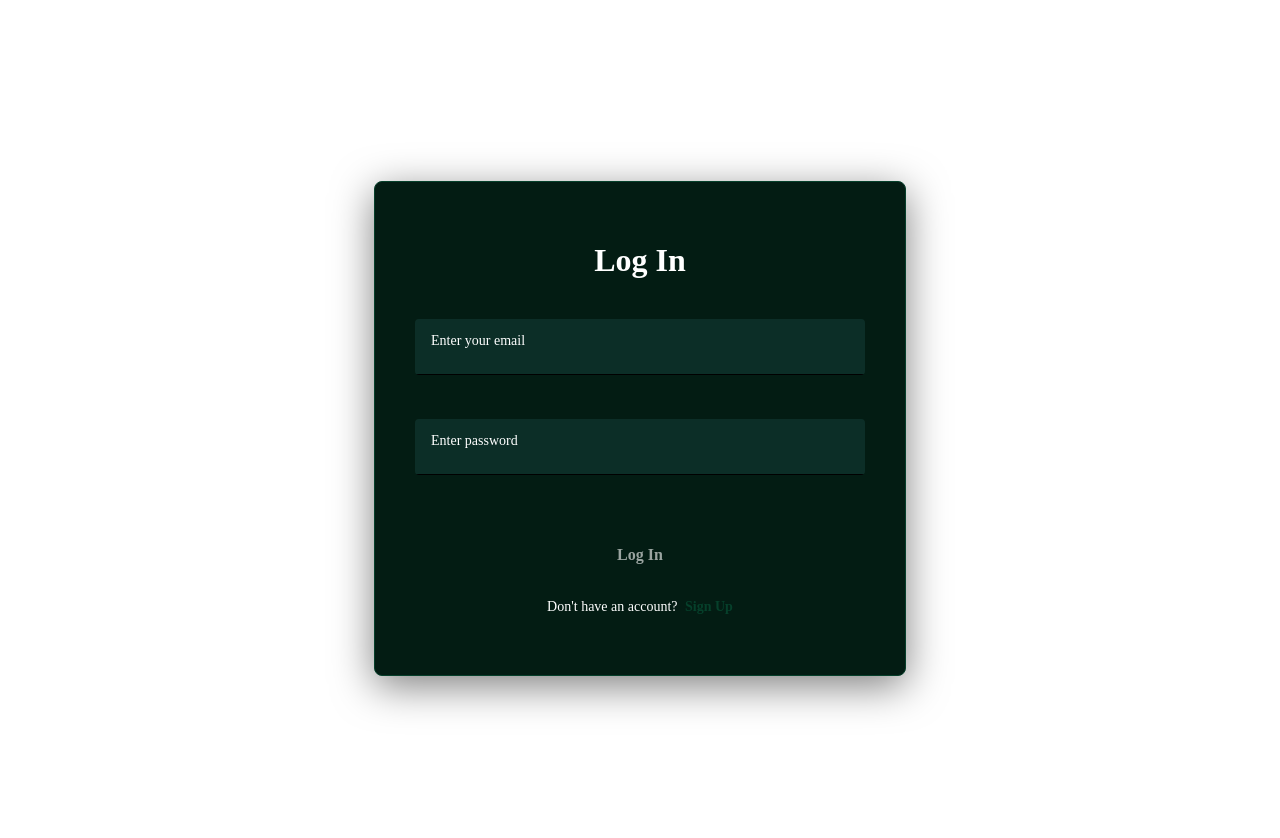
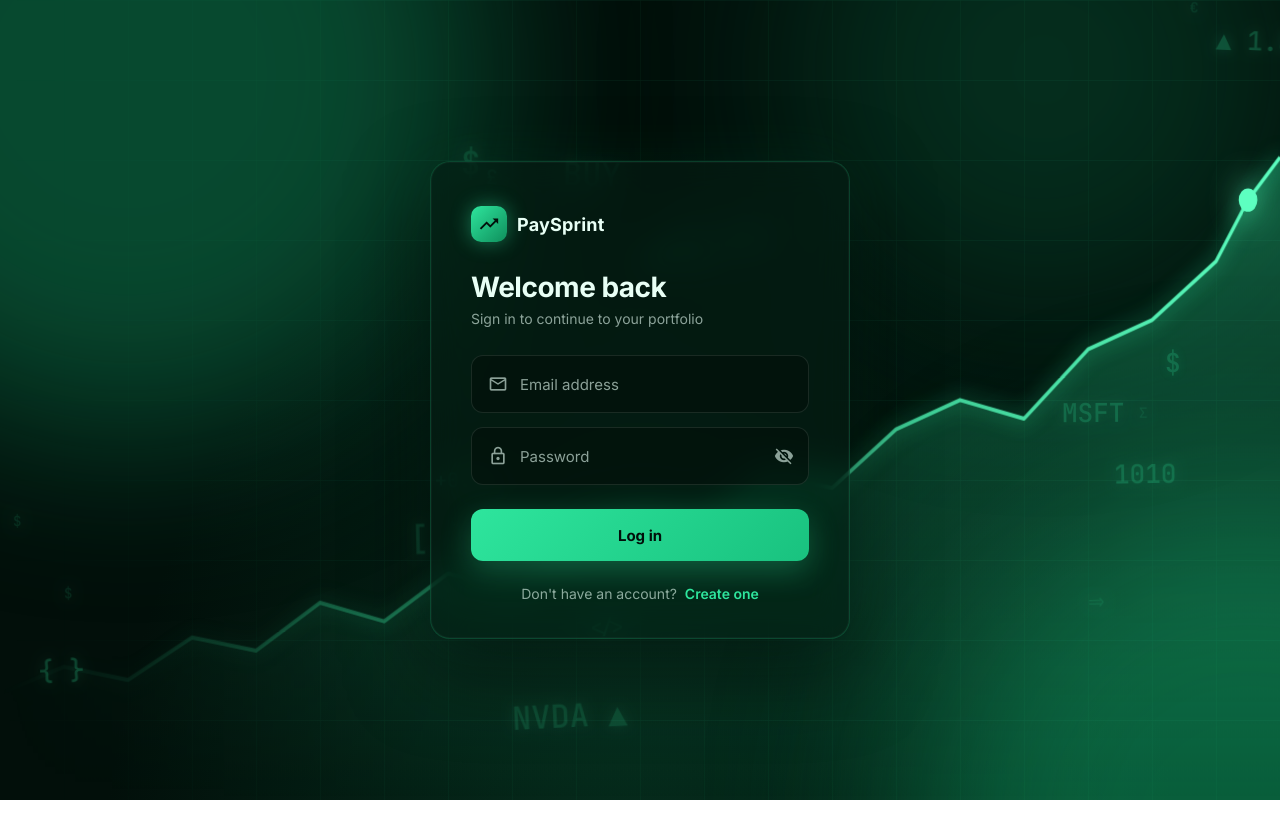
Before and after one commit to fitsumworku/localhost, an Angular app in the folder frontend/: page /login in a window 1280 px wide. Shown: the top 838 px of the page. After the commit the page ends 800 px from the top, so only its background shows below. Built offline with nearby package versions, Linux system fonts and the light colour scheme.

Commit message:
“loginpage”

```diff
--- a/frontend/src/app/auth/login/login.component.html
+++ b/frontend/src/app/auth/login/login.component.html
@@ -1,71 +1,112 @@
-<div class="login-container">
-  <div class="login-card">
-    <h1 class="login-title">Log In</h1>
+<div class="login-page">
+  <!-- ===== Decorative background (hidden from screen readers) ===== -->
+  <div class="background" aria-hidden="true">
+    <!-- Green fog -->
+    <div class="fog fog-1"></div>
+    <div class="fog fog-2"></div>
+    <div class="fog fog-3"></div>
 
-    <div *ngIf="errorMessage" class="error-message">
-      {{ errorMessage }}
+    <!-- Profit chart -->
+    <svg class="chart" viewBox="0 0 1200 600" preserveAspectRatio="none">
+      <defs>
+        <pattern id="grid" width="60" height="60" patternUnits="userSpaceOnUse">
+          <path d="M60 0H0V60" fill="none" class="grid-line" />
+        </pattern>
+        <linearGradient id="area" x1="0" y1="0" x2="0" y2="1">
+          <stop offset="0%" stop-color="#2ee59d" stop-opacity="0.35" />
+          <stop offset="100%" stop-color="#2ee59d" stop-opacity="0" />
+        </linearGradient>
+        <linearGradient id="line" x1="0" y1="0" x2="1" y2="0">
+          <stop offset="0%" stop-color="#2ee59d" stop-opacity="0.2" />
+          <stop offset="100%" stop-color="#5dffc0" />
+        </linearGradient>
+      </defs>
+
+      <rect width="1200" height="600" fill="url(#grid)" />
+
+      <path class="chart-area" fill="url(#area)"
+        d="M0 520 L60 500 L120 510 L180 478 L240 488 L300 452 L360 466 L420 430 L480 442 L540 404 L600 388
+           L660 398 L720 356 L780 366 L840 322 L900 300 L960 314 L1020 262 L1080 240 L1140 196 L1170 150 L1200 118
+           L1200 600 L0 600 Z" />
+      <path class="chart-line" pathLength="1" stroke="url(#line)"
+        d="M0 520 L60 500 L120 510 L180 478 L240 488 L300 452 L360 466 L420 430 L480 442 L540 404 L600 388
+           L660 398 L720 356 L780 366 L840 322 L900 300 L960 314 L1020 262 L1080 240 L1140 196 L1170 150 L1200 118" />
+      <circle class="chart-dot" cx="1170" cy="150" r="6" />
+    </svg>
+
+    <!-- Floating symbols -->
+    <span
+      *ngFor="let s of floatingSymbols"
+      class="symbol"
+      [style.left.%]="s.left"
+      [style.font-size.px]="s.size"
+      [style.animation-duration.s]="s.duration"
+      [style.animation-delay.s]="s.delay"
+      [style.--symbol-opacity]="s.opacity"
+    >{{ s.text }}</span>
+  </div>
+
+  <!-- ===== Login card ===== -->
+  <main class="card">
+    <div class="brand">
+      <div class="brand-mark">
+        <mat-icon>trending_up</mat-icon>
+      </div>
+      <span class="brand-name">PaySprint</span>
     </div>
 
-    <form [formGroup]="loginForm" (ngSubmit)="onSubmit()" class="login-form">
-      <!-- Email Field -->
-      <mat-form-field class="full-width">
+    <h1 class="title">Welcome back</h1>
+    <p class="subtitle">Sign in to continue to your portfolio</p>
+
+    <div *ngIf="errorMessage" class="error-message" role="alert">
+      <mat-icon>error_outline</mat-icon>
+      <span>{{ errorMessage }}</span>
+    </div>
+
+    <form [formGroup]="loginForm" (ngSubmit)="onSubmit()" class="form" novalidate>
+      <!-- Email -->
+      <div class="field" [class.invalid]="email?.invalid && email?.touched">
+        <mat-icon class="field-icon">mail_outline</mat-icon>
+        <input id="email" type="email" formControlName="email" placeholder=" " autocomplete="email" />
+        <label for="email">Email address</label>
+      </div>
+      <p class="field-error" *ngIf="email?.touched && email?.hasError('required')">Email is required</p>
+      <p class="field-error" *ngIf="email?.touched && email?.hasError('email')">Please enter a valid email</p>
+
+      <!-- Password -->
+      <div class="field" [class.invalid]="password?.invalid && password?.touched">
+        <mat-icon class="field-icon">lock_outline</mat-icon>
         <input
-          matInput
-          type="email"
-          formControlName="email"
-          placeholder="Enter your email"
-          autocomplete="email"
-        />
-        <mat-error *ngIf="email?.hasError('required')">
-          Email is required
-        </mat-error>
-        <mat-error *ngIf="email?.hasError('email')">
-          Please enter a valid email
-        </mat-error>
-      </mat-form-field>
-
-      <!-- Password Field -->
-      <mat-form-field class="full-width">
-        <input
-          matInput
+          id="password"
           [type]="hidePassword ? 'password' : 'text'"
           formControlName="password"
-          placeholder="Enter password"
+          placeholder=" "
           autocomplete="current-password"
         />
+        <label for="password">Password</label>
         <button
-          mat-icon-button
-          matSuffix
           type="button"
+          class="toggle-visibility"
           (click)="togglePasswordVisibility()"
-          [attr.aria-label]="'Hide password'"
-          [attr.aria-pressed]="hidePassword"
+          [attr.aria-label]="hidePassword ? 'Show password' : 'Hide password'"
         >
+          <mat-icon>{{ hidePassword ? 'visibility_off' : 'visibility' }}</mat-icon>
         </button>
-        <mat-error *ngIf="password?.hasError('required')">
-          Password is required
-        </mat-error>
-        <mat-error *ngIf="password?.hasError('minlength')">
-          Password must be at least 6 characters
-        </mat-error>
-      </mat-form-field>
+      </div>
+      <p class="field-error" *ngIf="password?.touched && password?.hasError('required')">Password is required</p>
+      <p class="field-error" *ngIf="password?.touched && password?.hasError('minlength')">
+        Password must be at least 6 characters
+      </p>
 
-      <!-- Submit Button -->
-      <button
-        type="submit"
-        mat-raised-button
-        color="primary"
-        class="submit-button"
-        [disabled]="loginForm.invalid || isLoading"
-      >
-        {{ isLoading ? 'Logging In...' : 'Log In' }}
+      <button type="submit" class="submit" [disabled]="isLoading">
+        <span *ngIf="!isLoading">Log in</span>
+        <span *ngIf="isLoading" class="spinner" aria-label="Logging in"></span>
       </button>
     </form>
 
-    <!-- Sign Up Link -->
-    <div class="signup-link">
+    <p class="signup">
       Don't have an account?
-      <a (click)="navigateToSignup()" class="link">Sign Up</a>
-    </div>
-  </div>
+      <button type="button" class="link" (click)="navigateToSignup()">Create one</button>
+    </p>
+  </main>
 </div>
--- a/frontend/src/app/auth/login/login.component.scss
+++ b/frontend/src/app/auth/login/login.component.scss
@@ -1,137 +1,368 @@
-.login-container {
+$bg: #020f0a;
+$surface: rgba(6, 28, 20, 0.62);
+$border: rgba(46, 229, 157, 0.18);
+$accent: #2ee59d;
+$accent-strong: #19c27f;
+$text: #e8fff5;
+$muted: rgba(232, 255, 245, 0.6);
+$error: #ff7a7a;
+
+// Cover the whole viewport (also hides the browser's default body margin)
+:host {
+  position: fixed;
+  inset: 0;
+  overflow-y: auto;
+  font-family: 'Inter', system-ui, -apple-system, 'Segoe UI', sans-serif;
+}
+
+.login-page {
+  position: relative;
+  min-height: 100%;
   display: flex;
   align-items: center;
   justify-content: center;
-  min-height: 100vh;
-  background: linear-gradient(135deg, #031C13 100%);
-  padding: 20px;
+  padding: 24px;
+  box-sizing: border-box;
+  background: radial-gradient(ellipse at 50% 120%, #06301f 0%, $bg 60%);
+  overflow: hidden;
 }
 
-.login-card {
-  background: #031C13;
-  border: 1px solid #06402B;
-  border-radius: 8px;
-  padding: 60px 40px;
-  width: 100%;
-  max-width: 450px;
-  box-shadow: 0 10px 40px rgba(0, 0, 0, 0.5);
+// ============ Background ============
+
+.background {
+  position: absolute;
+  inset: 0;
+  pointer-events: none;
 }
 
-.login-title {
-  text-align: center;
-  color: #ffffff;
-  font-size: 32px;
-  font-weight: 600;
-  margin: 0 0 40px 0;
+.fog {
+  position: absolute;
+  border-radius: 50%;
+  filter: blur(90px);
+  opacity: 0.55;
+  animation: drift 22s ease-in-out infinite alternate;
 }
 
-.login-form {
+.fog-1 { width: 55vw; height: 55vw; left: -18vw; top: -22vw; background: #0d7a4f; }
+.fog-2 { width: 50vw; height: 50vw; right: -20vw; bottom: -25vw; background: #12a065; animation-delay: -8s; }
+.fog-3 { width: 35vw; height: 35vw; right: 5vw; top: -15vw; background: #0a5c3b; animation-delay: -15s; opacity: 0.4; }
+
+@keyframes drift {
+  from { transform: translate(0, 0) scale(1); }
+  to   { transform: translate(4vw, 3vw) scale(1.12); }
+}
+
+.chart {
+  position: absolute;
+  inset: 0;
+  width: 100%;
+  height: 100%;
+  // Fade the chart in from the left so the rising end stands out
+  -webkit-mask-image: linear-gradient(to right, transparent 0%, #000 35%);
+  mask-image: linear-gradient(to right, transparent 0%, #000 35%);
+}
+
+.grid-line {
+  stroke: rgba(46, 229, 157, 0.07);
+  stroke-width: 1;
+}
+
+.chart-line {
+  fill: none;
+  stroke-width: 3;
+  stroke-linejoin: round;
+  filter: drop-shadow(0 0 8px rgba(46, 229, 157, 0.8));
+  stroke-dasharray: 1;
+  stroke-dashoffset: 1;
+  animation: draw 3.5s ease-out 0.3s forwards;
+}
+
+.chart-area {
+  opacity: 0;
+  animation: fade-in 2s ease-out 1.5s forwards;
+}
+
+.chart-dot {
+  fill: #5dffc0;
+  opacity: 0;
+  filter: drop-shadow(0 0 10px #5dffc0);
+  animation: fade-in 0.6s ease-out 3.6s forwards, pulse 2.4s ease-in-out 4.2s infinite;
+  transform-box: fill-box;
+  transform-origin: center;
+}
+
+@keyframes draw { to { stroke-dashoffset: 0; } }
+@keyframes fade-in { to { opacity: 1; } }
+@keyframes pulse {
+  0%, 100% { transform: scale(1); }
+  50% { transform: scale(1.6); }
+}
+
+.symbol {
+  position: absolute;
+  bottom: -10vh;
+  color: $accent;
+  font-family: 'JetBrains Mono', ui-monospace, Menlo, monospace;
+  font-weight: 500;
+  white-space: nowrap;
+  opacity: 0;
+  text-shadow: 0 0 12px rgba(46, 229, 157, 0.6);
+  animation-name: float-up;
+  animation-timing-function: linear;
+  animation-iteration-count: infinite;
+}
+
+@keyframes float-up {
+  0%   { transform: translateY(0) rotate(-4deg); opacity: 0; }
+  10%  { opacity: var(--symbol-opacity); }
+  90%  { opacity: var(--symbol-opacity); }
+  100% { transform: translateY(-125vh) rotate(4deg); opacity: 0; }
+}
+
+// ============ Card ============
+
+.card {
+  position: relative;
+  z-index: 1;
+  width: 100%;
+  max-width: 420px;
+  padding: 44px 40px 36px;
+  box-sizing: border-box;
+  background: $surface;
+  border: 1px solid $border;
+  border-radius: 20px;
+  backdrop-filter: blur(18px) saturate(140%);
+  box-shadow:
+    0 30px 80px rgba(0, 0, 0, 0.55),
+    0 0 0 1px rgba(255, 255, 255, 0.03) inset,
+    0 0 60px rgba(46, 229, 157, 0.08);
+  animation: rise 0.7s cubic-bezier(0.2, 0.8, 0.2, 1) both;
+}
+
+@keyframes rise {
+  from { opacity: 0; transform: translateY(16px); }
+  to   { opacity: 1; transform: translateY(0); }
+}
+
+.brand {
+  display: flex;
+  align-items: center;
+  gap: 10px;
+  margin-bottom: 28px;
+}
+
+.brand-mark {
+  display: grid;
+  place-items: center;
+  width: 36px;
+  height: 36px;
+  border-radius: 10px;
+  background: linear-gradient(135deg, $accent, #0f8f5c);
+  box-shadow: 0 0 20px rgba(46, 229, 157, 0.45);
+
+  mat-icon { color: $bg; font-size: 22px; width: 22px; height: 22px; }
+}
+
+.brand-name {
+  color: $text;
+  font-size: 18px;
+  font-weight: 700;
+  letter-spacing: 0.2px;
+}
+
+.title {
+  margin: 0;
+  color: $text;
+  font-size: 28px;
+  font-weight: 700;
+  letter-spacing: -0.5px;
+}
+
+.subtitle {
+  margin: 6px 0 28px;
+  color: $muted;
+  font-size: 14px;
+}
+
+// ============ Form ============
+
+.form {
   display: flex;
   flex-direction: column;
-  gap: 24px;
+  gap: 14px;
 }
 
-.full-width {
-  width: 100%;
-}
+.field {
+  position: relative;
+  display: flex;
+  align-items: center;
+  height: 56px;
+  border-radius: 12px;
+  background: rgba(2, 15, 10, 0.55);
+  border: 1px solid rgba(232, 255, 245, 0.1);
+  transition: border-color 0.2s, box-shadow 0.2s;
 
-::ng-deep .login-form .mat-mdc-form-field {
-  width: 100%;
-
-  .mat-mdc-form-field-infix {
-    padding: 12px 0 !important;
+  &:focus-within {
+    border-color: $accent;
+    box-shadow: 0 0 0 4px rgba(46, 229, 157, 0.12);
   }
 
-  .mat-mdc-text-field-wrapper {
-    background-color: rgba(52, 120, 120, 0.2);
-    border-radius: 4px;
-  }
+  &.invalid { border-color: $error; }
 
-  .mat-mdc-form-field-label {
-    color: rgba(255, 255, 255, 0.7) !important;
-    font-size: 14px;
-  }
+  input {
+    flex: 1;
+    height: 100%;
+    min-width: 0;
+    padding: 18px 12px 0 0;
+    border: none;
+    outline: none;
+    background: transparent;
+    color: $text;
+    font: inherit;
+    font-size: 15px;
 
-  .mat-mdc-input-element {
-    color: #ffffff !important;
-    font-size: 14px;
-
-    &::placeholder {
-      color: rgba(255, 255, 255, 0.5);
+    // Keep Chrome's autofill from painting the field white/yellow
+    &:-webkit-autofill {
+      -webkit-text-fill-color: $text;
+      transition: background-color 9999s;
     }
   }
 
-  .mat-mdc-form-field-error {
-    color: #ff6b6b !important;
-    font-size: 12px;
+  // Floating label: sits in the middle, moves up when focused or filled
+  label {
+    position: absolute;
+    left: 48px;
+    top: 50%;
+    transform: translateY(-50%);
+    color: $muted;
+    font-size: 15px;
+    pointer-events: none;
+    transition: all 0.18s ease;
+  }
+
+  input:focus + label,
+  input:not(:placeholder-shown) + label {
+    top: 14px;
+    font-size: 11px;
+    letter-spacing: 0.3px;
+    color: $accent;
   }
 }
 
-.submit-button {
-  background: linear-gradient(135deg, #06402B 100%) !important;
-  color: #ffffff !important;
-  font-size: 16px;
-  font-weight: 600;
-  padding: 12px 24px;
-  border-radius: 4px;
-  margin-top: 16px;
-  transition: all 0.3s ease;
+.field-icon {
+  margin: 0 12px 0 16px;
+  color: $muted;
+  font-size: 20px;
+  width: 20px;
+  height: 20px;
+
+  .field:focus-within & { color: $accent; }
+}
+
+.toggle-visibility {
+  display: grid;
+  place-items: center;
+  margin-right: 8px;
+  padding: 6px;
+  border: none;
+  border-radius: 8px;
+  background: transparent;
+  color: $muted;
+  cursor: pointer;
+
+  &:hover { color: $text; background: rgba(232, 255, 245, 0.06); }
+  mat-icon { font-size: 20px; width: 20px; height: 20px; }
+}
+
+.field-error {
+  margin: -6px 0 0 4px;
+  color: $error;
+  font-size: 12px;
+}
+
+.submit {
+  display: grid;
+  place-items: center;
+  height: 52px;
+  margin-top: 10px;
+  border: none;
+  border-radius: 12px;
+  background: linear-gradient(135deg, $accent, $accent-strong);
+  color: $bg;
+  font: inherit;
+  font-size: 15px;
+  font-weight: 700;
+  cursor: pointer;
+  box-shadow: 0 10px 30px rgba(46, 229, 157, 0.28);
+  transition: transform 0.15s, box-shadow 0.2s, filter 0.2s;
 
   &:hover:not(:disabled) {
-    background: linear-gradient(135deg, #3d9999 0%, #4db8b8 100%) !important;
-    transform: translateY(-2px);
-    box-shadow: 0 6px 20px rgba(45, 122, 122, 0.4);
+    transform: translateY(-1px);
+    filter: brightness(1.06);
+    box-shadow: 0 14px 36px rgba(46, 229, 157, 0.4);
   }
 
-  &:disabled {
-    opacity: 0.6;
-    cursor: not-allowed;
-  }
+  &:active:not(:disabled) { transform: translateY(0); }
+  &:disabled { opacity: 0.7; cursor: progress; }
 }
 
+.spinner {
+  width: 20px;
+  height: 20px;
+  border: 2px solid rgba(2, 15, 10, 0.3);
+  border-top-color: $bg;
+  border-radius: 50%;
+  animation: spin 0.8s linear infinite;
+}
+
+@keyframes spin { to { transform: rotate(360deg); } }
+
 .error-message {
-  color: #ff6b6b;
-  background-color: rgba(255, 107, 107, 0.1);
-  border-left: 4px solid #ff6b6b;
-  padding: 12px 16px;
-  border-radius: 4px;
-  margin-bottom: 16px;
+  display: flex;
+  align-items: center;
+  gap: 10px;
+  margin-bottom: 18px;
+  padding: 12px 14px;
+  border-radius: 12px;
+  background: rgba(255, 122, 122, 0.1);
+  border: 1px solid rgba(255, 122, 122, 0.3);
+  color: $error;
+  font-size: 13px;
+
+  mat-icon { font-size: 20px; width: 20px; height: 20px; flex-shrink: 0; }
+}
+
+.signup {
+  margin: 24px 0 0;
+  text-align: center;
+  color: $muted;
   font-size: 14px;
 }
 
-.signup-link {
-  text-align: center;
-  margin-top: 24px;
-  color: #ffffff;
-  font-size: 14px;
+.link {
+  padding: 0;
+  margin-left: 4px;
+  border: none;
+  background: none;
+  color: $accent;
+  font: inherit;
+  font-weight: 600;
+  cursor: pointer;
 
-  .link {
-    color: #06402B;
-    cursor: pointer;
-    text-decoration: none;
-    font-weight: 600;
-    margin-left: 4px;
-    transition: color 0.2s ease;
-
-    &:hover {
-      color: #ffffff;
-      text-decoration: underline;
-    }
-  }
+  &:hover { text-decoration: underline; }
 }
 
-// Responsive design
-@media (max-width: 600px) {
-  .login-card {
-    padding: 40px 24px;
-  }
+// ============ Small screens & reduced motion ============
 
-  .login-title {
-    font-size: 24px;
-    margin-bottom: 32px;
-  }
+@media (max-width: 480px) {
+  .card { padding: 36px 24px 28px; border-radius: 16px; }
+  .title { font-size: 24px; }
+}
 
-  .login-form {
-    gap: 20px;
-  }
+// Respect the OS "reduce motion" setting: show the finished chart, no floating
+@media (prefers-reduced-motion: reduce) {
+  .fog, .symbol, .chart-dot, .card { animation: none; }
+  .symbol { display: none; }
+  .chart-line { animation: none; stroke-dashoffset: 0; }
+  .chart-area, .chart-dot { animation: none; opacity: 1; }
 }
--- a/frontend/src/app/auth/login/login.component.ts
+++ b/frontend/src/app/auth/login/login.component.ts
@@ -3,34 +3,47 @@ import { FormBuilder, FormGroup, ReactiveFormsModule, Validators } from '@angula
 import { Router } from '@angular/router';
 import { CommonModule } from '@angular/common';
 import { HttpErrorResponse } from '@angular/common/http';
-import { MatFormFieldModule } from '@angular/material/form-field';
-import { MatInputModule } from '@angular/material/input';
-import { MatButtonModule } from '@angular/material/button';
 import { MatIconModule } from '@angular/material/icon';
-import { MatCardModule } from '@angular/material/card';
 import { AuthService } from '../services/auth.service';
 import { LoginRequest } from '../models/auth.model';
+
+// A decorative symbol that drifts up the background
+interface FloatingSymbol {
+  text: string;
+  left: number;     // % from the left edge
+  size: number;     // font size in px
+  duration: number; // seconds for one full float
+  delay: number;    // seconds (negative = start mid-animation)
+  opacity: number;
+}
+
+const SYMBOLS = [
+  '$', '+2.4%', '{ }', 'AAPL ▲', '$', '0x1F', '▲ 1.8%', '</>', '€', 'BUY',
+  '$', '+12.7%', 'Σ', 'NVDA ▲', '1010', '£', '=>', '$', 'MSFT', '+0.9%', '¥', '[ ]'
+];
 
 @Component({
   selector: 'app-login',
   templateUrl: './login.component.html',
   styleUrl: './login.component.scss',
   standalone: true,
-  imports: [
-    CommonModule,
-    ReactiveFormsModule,
-    MatFormFieldModule,
-    MatInputModule,
-    MatButtonModule,
-    MatIconModule,
-    MatCardModule
-  ]
+  imports: [CommonModule, ReactiveFormsModule, MatIconModule]
 })
 export class LoginComponent implements OnInit {
   loginForm!: FormGroup;
   hidePassword = true;
   isLoading = false;
   errorMessage = '';
+
+  readonly floatingSymbols: FloatingSymbol[] = SYMBOLS.map((text, i) => ({
+    text,
+    // Spread symbols evenly but irregularly across the screen
+    left: (i * 47 + 5) % 96,
+    size: 14 + ((i * 7) % 4) * 6,
+    duration: 18 + ((i * 11) % 14),
+    delay: -((i * 13) % 30),
+    opacity: 0.12 + ((i * 5) % 4) * 0.06
+  }));
 
   constructor(
     private fb: FormBuilder,
@@ -55,6 +68,7 @@ export class LoginComponent implements OnInit {
 
   onSubmit(): void {
     if (this.loginForm.invalid) {
+      this.loginForm.markAllAsTouched();
       return;
     }
 
--- a/frontend/src/index.html
+++ b/frontend/src/index.html
@@ -7,6 +7,7 @@
   <meta name="viewport" content="width=device-width, initial-scale=1">
   <link rel="icon" type="image/x-icon" href="favicon.ico">
   <link href="https://fonts.googleapis.com/icon?family=Material+Icons" rel="stylesheet">
+  <link href="https://fonts.googleapis.com/css2?family=Inter:wght@400;500;600;700&family=JetBrains+Mono:wght@500&display=swap" rel="stylesheet">
 </head>
 <body>
   <app-root></app-root>
```
